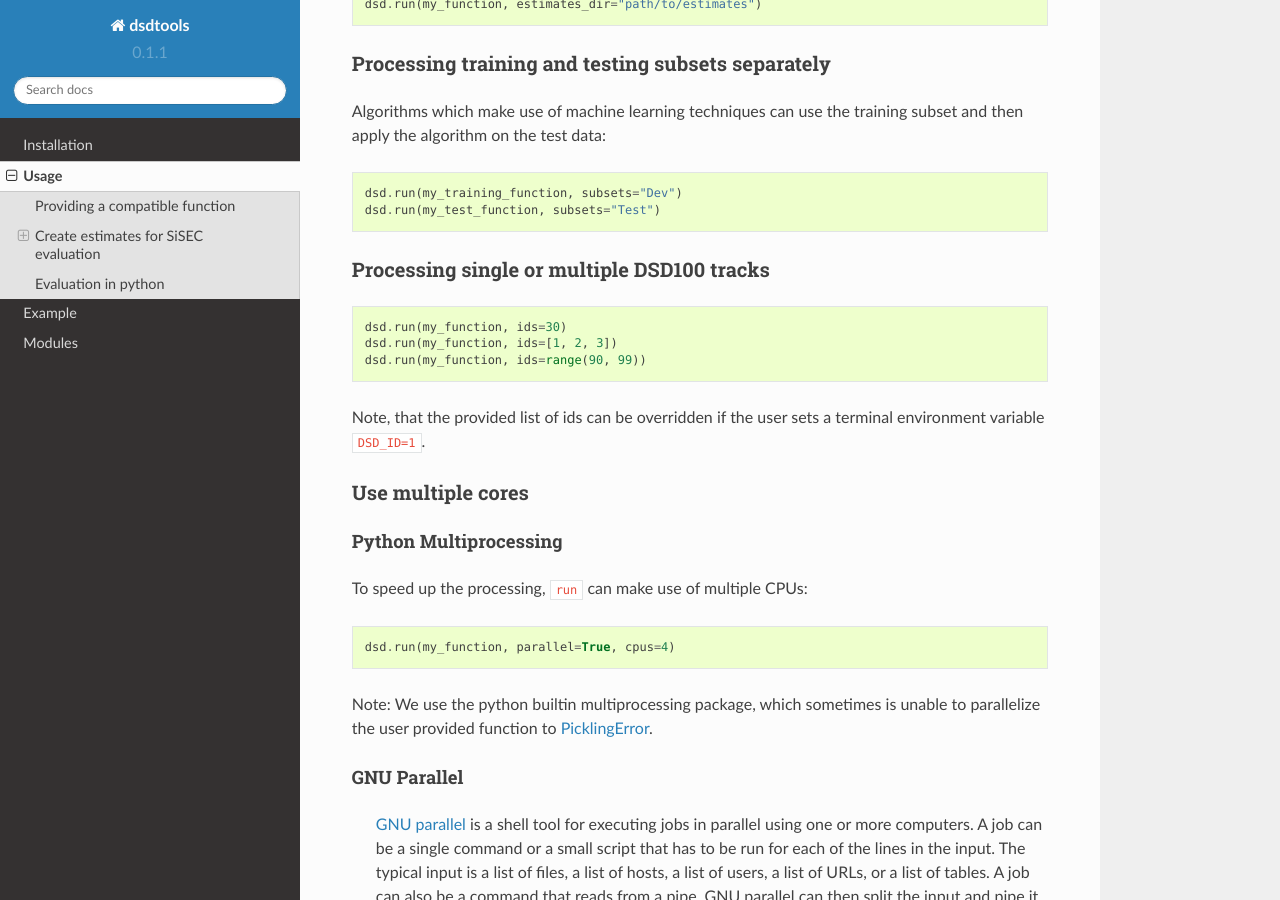
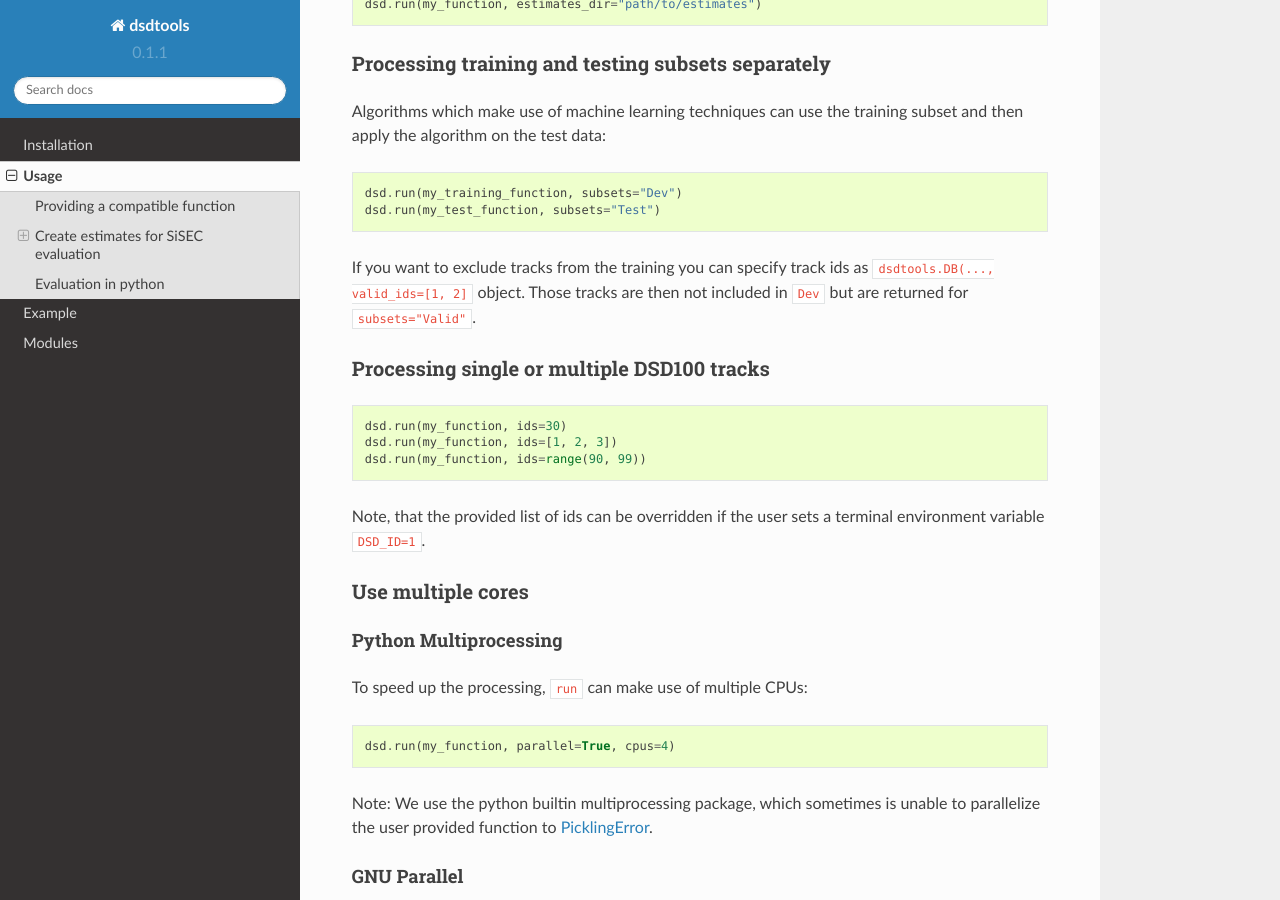
Before and after one commit to sigsep/sigsep-mus-db, a Sphinx documentation site: the page built from docs/usage.rst, in a window 1280 px wide and 900 px high, scrolled down 1766 px. Built offline with Sphinx 7.4.7 and the Read the Docs theme 2.0.0, drawn with Linux system fonts in a browser that asks for light colours.

Commit message:
documentation

```diff
--- a/docs/usage.rst
+++ b/docs/usage.rst
@@ -106,6 +106,11 @@ training subset and then apply the algorithm on the test data:
     dsd.run(my_training_function, subsets="Dev")
     dsd.run(my_test_function, subsets="Test")
 
+If you want to exclude tracks from the training you can specify track ids as
+``dsdtools.DB(..., valid_ids=[1, 2]`` object. Those tracks are then not
+included in ``Dev`` but are returned for ``subsets="Valid"``.
+
+
 Processing single or multiple DSD100 tracks
 '''''''''''''''''''''''''''''''''''''''''''
 
```
Also changed, not shown: README.md (+1 -1 lines).
